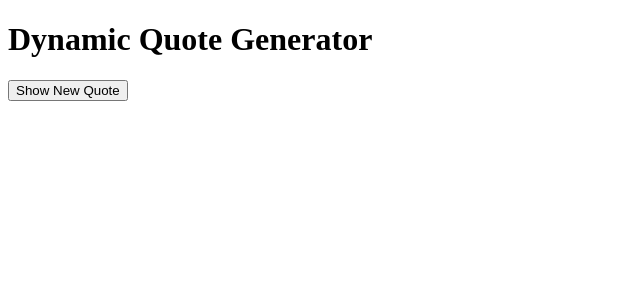
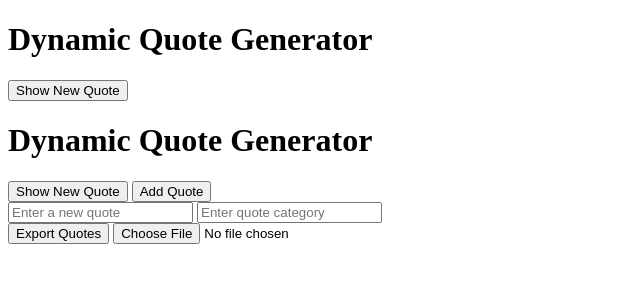
Before and after one commit to tomzzy1234567/alx_fe_javascript, a plain HTML site: page dom-manipulation/index.html in a window 1280 px wide. Shown: the whole page, without its empty margins (0-640 px from the left). Drawn offline with Linux system fonts and the light colour scheme.

Commit message:
Update index.html

```diff
--- a/dom-manipulation/index.html
+++ b/dom-manipulation/index.html
@@ -12,3 +12,26 @@
     <script src="script.js"></script>
   </body>
   </html>
+
+
+<!DOCTYPE html>
+<html lang="en">
+<head>
+  <meta charset="UTF-8">
+  <meta name="viewport" content="width=device-width, initial-scale=1.0">
+  <title>Dynamic Quote Generator</title>
+</head>
+<body>
+  <h1>Dynamic Quote Generator</h1>
+  <div id="quoteDisplay"></div>
+  <button id="newQuote">Show New Quote</button>
+  <button id="addQuoteButton">Add Quote</button>
+  <div>
+    <input id="newQuoteText" type="text" placeholder="Enter a new quote" />
+    <input id="newQuoteCategory" type="text" placeholder="Enter quote category" />
+  </div>
+  <button id="exportToJsonFileButton">Export Quotes</button>
+  <input type="file" id="importFile" accept=".json" />
+  <script src="script.js"></script>
+</body>
+</html>
```
